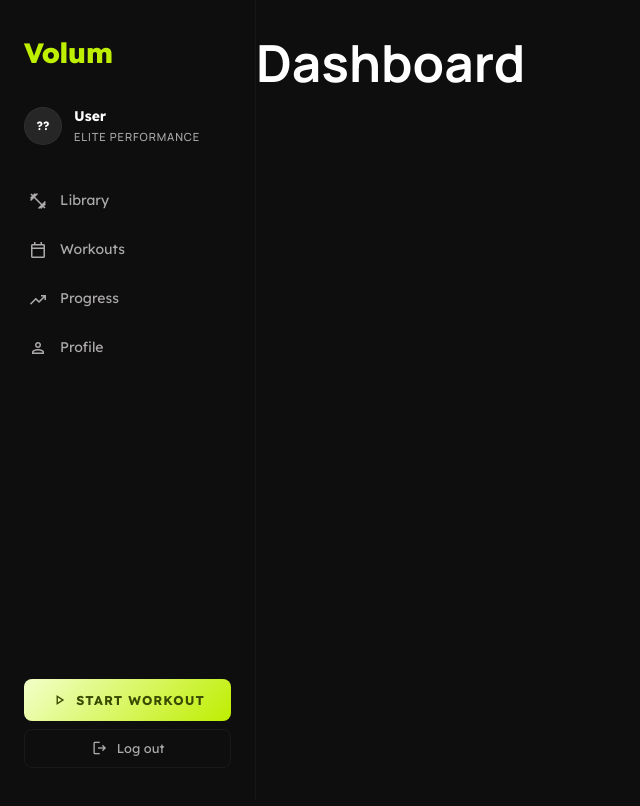
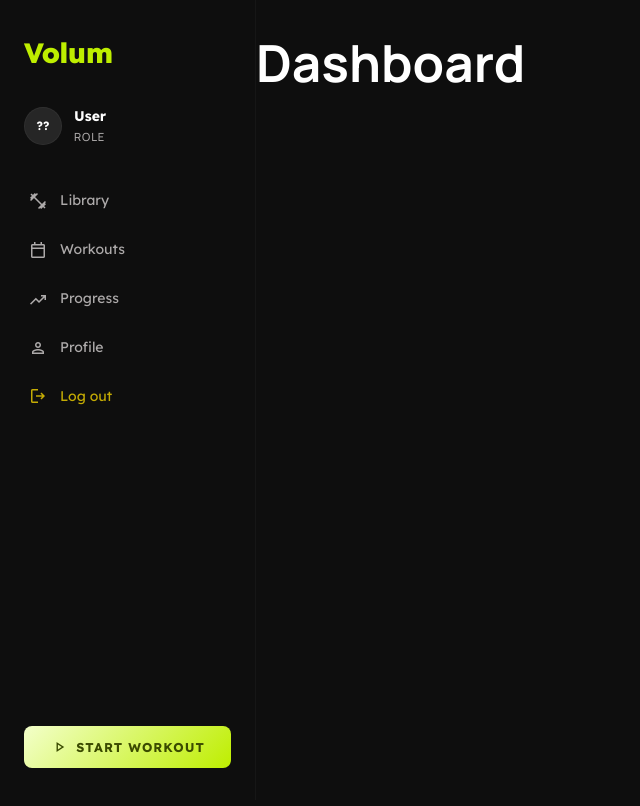
Before and after one commit to albupetru/WorkoutTrackerFE, a React (Vite) app: page / in a window 1280 px wide. Shown: the top 806 px of the page, without its empty margins (0-640 px from the left). Built offline with nearby package versions, Linux system fonts and the light colour scheme; no server answers.

Commit message:
- fixed logo and log out styling

```diff
--- a/src/components/Layout/index.tsx
+++ b/src/components/Layout/index.tsx
@@ -5,7 +5,7 @@ import useAuth from "../authentication/useAuth";
 const Layout = () => {
   const navigate = useNavigate();
   const location = useLocation();
-  const { onLogOut, name } = useAuth();
+  const { onLogOut, name, role } = useAuth();
 
   const onLogOutClick = async () => {
     await onLogOut();
@@ -32,7 +32,7 @@ const Layout = () => {
           <div className="sidebar-user-avatar">{initials}</div>
           <div className="sidebar-user-info">
             <span className="sidebar-user-name">{name || "User"}</span>
-            <span className="sidebar-user-subtitle">Elite Performance</span>
+            <span className="sidebar-user-subtitle">{role || "Role"}</span>
           </div>
         </div>
 
@@ -65,16 +65,19 @@ const Layout = () => {
             <span className="material-symbols-outlined">person</span>
             Profile
           </Link>
+          <button
+            className="sidebar-nav-item sidebar-logout-btn"
+            onClick={onLogOutClick}
+          >
+            <span className="material-symbols-outlined">logout</span>
+            Log out
+          </button>
         </nav>
 
         <div className="sidebar-footer">
           <button className="sidebar-start-btn">
             <span className="material-symbols-outlined">play_arrow</span>
             Start Workout
-          </button>
-          <button className="sidebar-logout-btn" onClick={onLogOutClick}>
-            <span className="material-symbols-outlined">logout</span>
-            Log out
           </button>
         </div>
       </aside>
--- a/src/components/Layout/style.scss
+++ b/src/components/Layout/style.scss
@@ -154,33 +154,11 @@
 }
 
 .sidebar-logout-btn {
-  display: flex;
-  align-items: center;
-  justify-content: center;
-  gap: 0.5rem;
-  width: 100%;
-  padding: 0.6rem 1rem;
+  margin: 0;
+  border: none;
   background: transparent;
-  color: var(--color-on-surface-variant);
-  border: 1px solid rgba(72, 72, 71, 0.2);
-  border-radius: 0.5rem;
-  font-family: "Lexend", sans-serif;
-  font-weight: 500;
-  font-size: 0.8rem;
-  cursor: pointer;
-  transition:
-    background 0.15s,
-    color 0.15s;
-
-  &:hover {
-    background: var(--color-surface-container-low);
-    color: var(--color-on-surface);
-    border-color: rgba(72, 72, 71, 0.4);
-  }
-
-  .material-symbols-outlined {
-    font-size: 18px;
-  }
+  color: #c4ab04;
+  padding-left: calc(1.5rem + 4px);
 }
 
 .main-content {
--- a/src/components/LoginPage/index.tsx
+++ b/src/components/LoginPage/index.tsx
@@ -34,7 +34,7 @@ const LoginPage = () => {
 
   return (
     <div className="login-page">
-      <h1>Workout Tracker</h1>
+      <h1 className="login-logo">Volum</h1>
       <div className="login-fields-container">
         <Button onClick={handleLogin}>Login</Button>
       </div>
--- a/src/components/LoginPage/style.scss
+++ b/src/components/LoginPage/style.scss
@@ -5,7 +5,13 @@
   justify-content: center;
   min-height: 100vh;
 
-  h1 {
+  .login-logo {
+    font-family: "Lexend", sans-serif;
+    font-weight: 800;
+    font-style: italic;
+    font-size: 3.5rem;
+    color: var(--color-primary-dim);
+    letter-spacing: -0.02em;
     margin-bottom: 1em;
   }
 
--- a/src/components/authentication/authContextProvider.tsx
+++ b/src/components/authentication/authContextProvider.tsx
@@ -39,6 +39,7 @@ const AuthDataProvider = (props: AuthDataProviderProps) => {
         const loggedIn = await isLoggedIn();
         if (loggedIn) {
           const userdata = await setupUser();
+          console.log("userdata", userdata);
           if (userdata) {
             dispatch(setUser({ ...userdata, loading: false }));
           } else {
--- a/src/components/authentication/authManager.tsx
+++ b/src/components/authentication/authManager.tsx
@@ -9,11 +9,15 @@ import { CodeResponse } from "@react-oauth/google";
 import { UserData } from "../../types/userData.type";
 import { UserRole } from "../../types/UserRole.type";
 
+const CLAIM_NAME = "http://schemas.xmlsoap.org/ws/2005/05/identity/claims/name";
+const CLAIM_ROLE =
+  "http://schemas.microsoft.com/ws/2008/06/identity/claims/role";
+
 interface JwtPayload {
   email: string;
   oid: string;
-  name: string;
-  role: string;
+  [CLAIM_NAME]: string;
+  [CLAIM_ROLE]: string;
   exp: number;
 }
 
@@ -51,11 +55,11 @@ export const setupUser = async (): Promise<UserData | null> => {
 
   if (requestToken !== null) {
     const apiToken = jwtDecode(requestToken) as JwtPayload;
-
+    console.log("apiToken", apiToken);
     const email = apiToken.email;
     const userId = apiToken.oid;
-    const name = apiToken.name;
-    const role = (apiToken.role as UserRole) || null;
+    const name = apiToken[CLAIM_NAME];
+    const role = (apiToken[CLAIM_ROLE] as UserRole) || null;
 
     return {
       loading: false,
```
